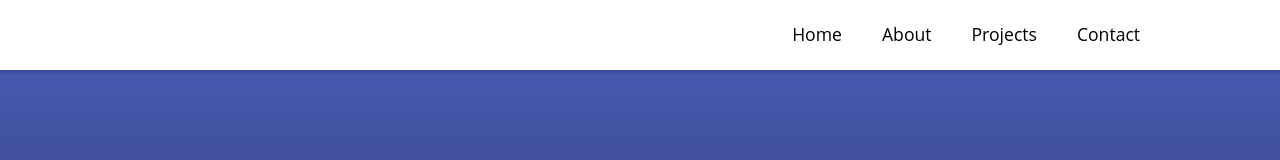
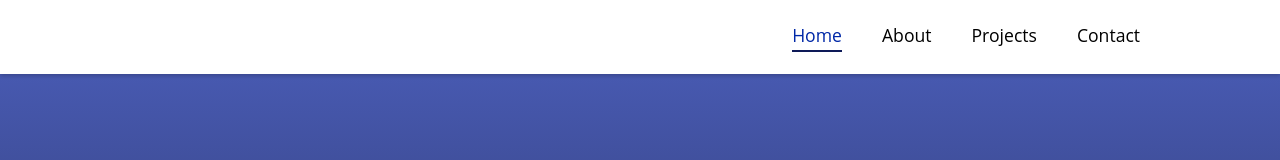
Before and after one commit to Swhag/old-portfolio, a React (Create React App) app: page / in a window 1280 px wide. Shown: the top 160 px of the page. Built offline with nearby package versions, Linux system fonts and the light colour scheme; the HTML template or start-up script is replaced by a standard one.

Commit message:
activeSection feature added (navbar)

```diff
--- a/src/components/Navbar.js
+++ b/src/components/Navbar.js
@@ -1,16 +1,66 @@
-import React from 'react';
+import React, { useState, useEffect } from 'react';
 import '../styles/navbar.css';
 
 function Navbar(props) {
   const { scrollToSection, hero, about, projects, contact } = props;
 
+  const [activeSection, setActiveSection] = useState('hero');
+
+  useEffect(() => {
+    const handleScroll = () => {
+      if (
+        window.pageYOffset >= hero.current.offsetTop - 500 &&
+        window.pageYOffset < about.current.offsetTop - 500
+      ) {
+        setActiveSection('hero');
+      } else if (
+        window.pageYOffset >= about.current.offsetTop - 500 &&
+        window.pageYOffset < projects.current.offsetTop - 500
+      ) {
+        setActiveSection('about');
+      } else if (
+        window.pageYOffset >= projects.current.offsetTop - 500 &&
+        window.pageYOffset < contact.current.offsetTop - 700
+      ) {
+        setActiveSection('projects');
+      } else {
+        setActiveSection('contact');
+      }
+    };
+
+    window.addEventListener('scroll', handleScroll);
+    return () => {
+      window.removeEventListener('scroll', handleScroll);
+    };
+  }, [hero, about, projects, contact]);
+
   return (
     <div className='navbar'>
       <ul>
-        <li onClick={() => scrollToSection(hero)}>Home</li>
-        <li onClick={() => scrollToSection(about)}>About</li>
-        <li onClick={() => scrollToSection(projects)}>Projects</li>
-        <li onClick={() => scrollToSection(contact)}>Contact</li>
+        <li
+          className={activeSection === 'hero' ? 'active' : ''}
+          onClick={() => scrollToSection(hero)}
+        >
+          Home
+        </li>
+        <li
+          className={activeSection === 'about' ? 'active' : ''}
+          onClick={() => scrollToSection(about)}
+        >
+          About
+        </li>
+        <li
+          className={activeSection === 'projects' ? 'active' : ''}
+          onClick={() => scrollToSection(projects)}
+        >
+          Projects
+        </li>
+        <li
+          className={activeSection === 'contact' ? 'active' : ''}
+          onClick={() => scrollToSection(contact)}
+        >
+          Contact
+        </li>
       </ul>
     </div>
   );
--- a/src/styles/navbar.css
+++ b/src/styles/navbar.css
@@ -15,21 +15,33 @@
   justify-content: flex-end;
   position: sticky;
   user-select: none;
+
+  border-bottom: 2px solid transparent;
+  transition: border-bottom 0.3s ease-in-out;
 }
 
 .navbar ul {
   display: flex;
+  padding: 6px 0px;
   gap: 40px;
 }
 
 .navbar li {
-  padding: 8px 0px;
+  padding: 3px 0px;
   border-bottom: 2px solid transparent;
+  transition: border-bottom 0.2s ease-in-out;
 }
 
 .navbar li:hover {
   cursor: pointer;
   border-bottom: 2px solid var(--secondary-color);
+  transition: border-bottom 0.2s ease-in-out;
+}
+
+.navbar .active {
+  border-bottom: 2px solid var(--secondary-color);
+  color: #0028a7;
+  transition: border-bottom 0.3s ease-in-out;
 }
 
 @media (max-width: 768px) {
```
Also changed, not shown: Navbar.js (added, +19 -0 lines).
